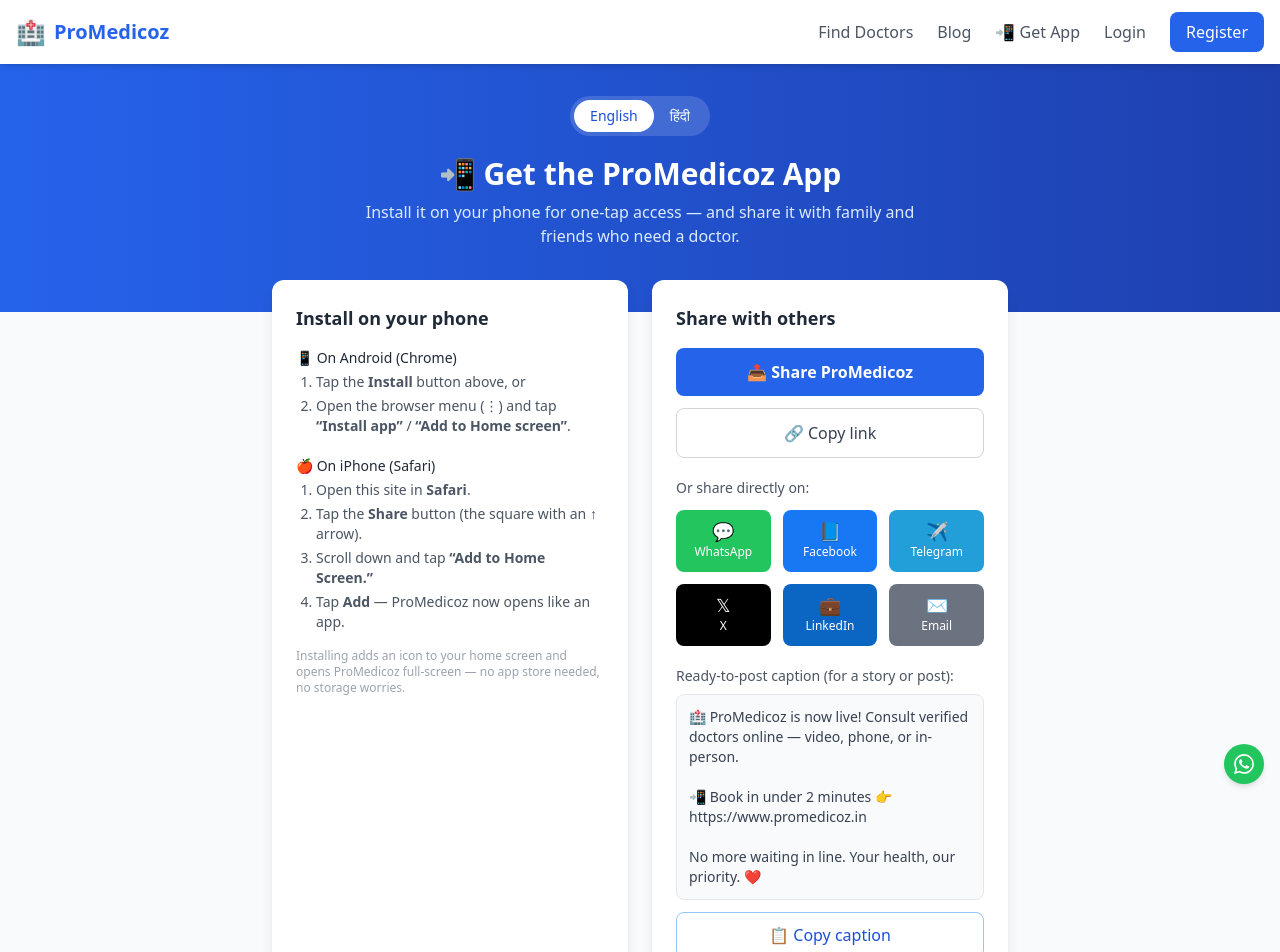
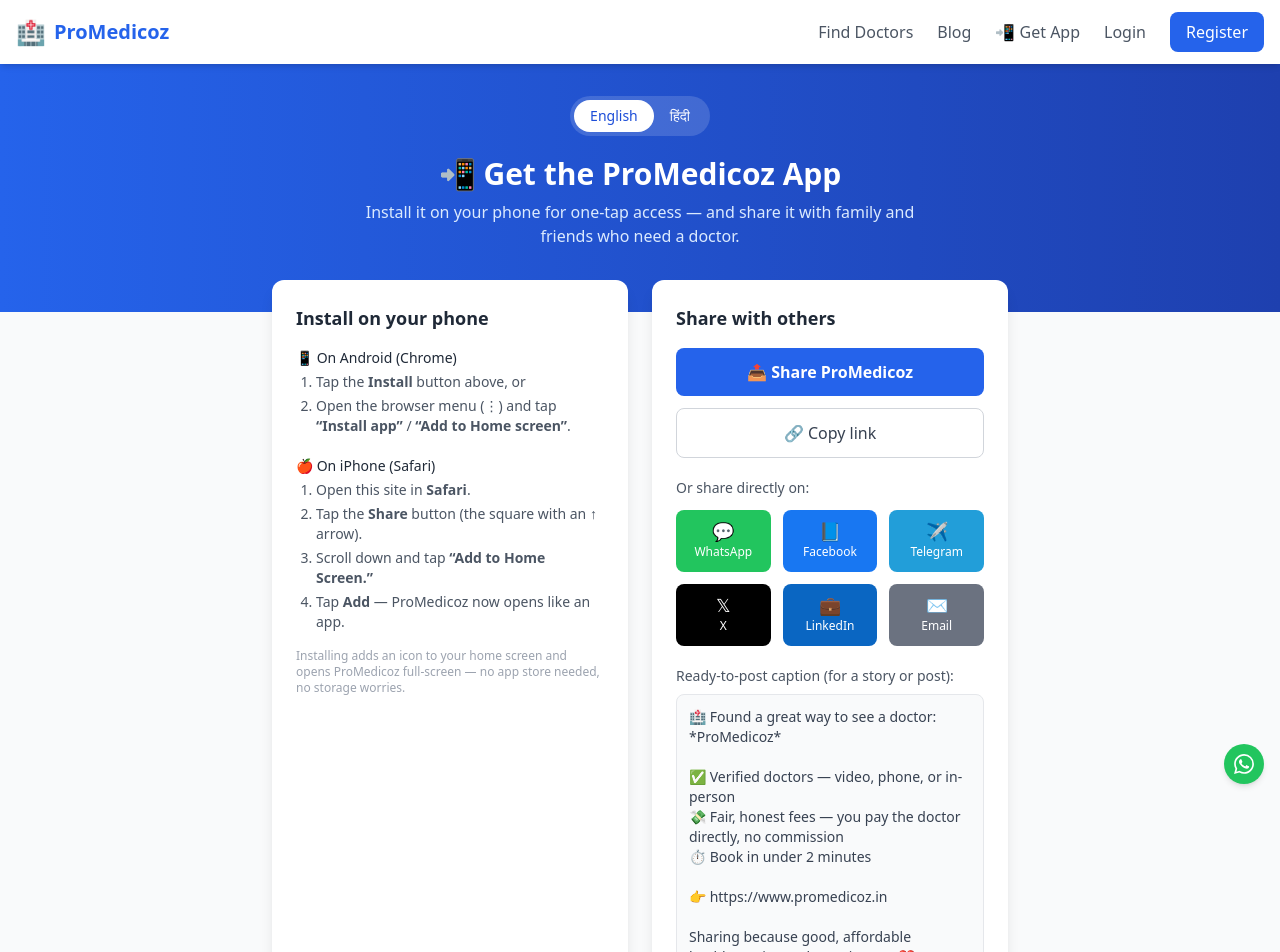
Before and after one commit to kndnkmr/docconnect, a React (Vite) app in the folder client/: page /install in a window 1280 px wide. Shown: the top 952 px of the page. Built offline with nearby package versions, Linux system fonts and the light colour scheme; no server answers.

Commit message:
Improve share/WhatsApp-forward text: lead with verified doctors, fair fees, no commission (EN + HI)

```diff
--- a/client/src/pages/InstallApp.jsx
+++ b/client/src/pages/InstallApp.jsx
@@ -47,9 +47,12 @@ const TXT = {
     shareFallback: 'Link copied! Or use the WhatsApp / Facebook buttons below to share directly.',
     installedToast: 'ProMedicoz installed!',
     shareText:
-      '🏥 ProMedicoz is now live! Consult verified doctors online — video, phone, or in-person.\n\n' +
-      '📲 Book in under 2 minutes 👉 ' + SITE_URL + '\n\n' +
-      'No more waiting in line. Your health, our priority. ❤️',
+      '🏥 Found a great way to see a doctor: *ProMedicoz*\n\n' +
+      '✅ Verified doctors — video, phone, or in-person\n' +
+      '💸 Fair, honest fees — you pay the doctor directly, no commission\n' +
+      '⏱️ Book in under 2 minutes\n\n' +
+      '👉 ' + SITE_URL + '\n\n' +
+      'Sharing because good, affordable healthcare is worth passing on. ❤️',
   },
   hi: {
     heroTitle: '📲 ProMedicoz ऐप पाएं',
@@ -83,9 +86,12 @@ const TXT = {
     shareFallback: 'लिंक कॉपी हो गया! या नीचे दिए WhatsApp / Facebook बटन से सीधे साझा करें।',
     installedToast: 'ProMedicoz इंस्टॉल हो गया!',
     shareText:
-      '🏥 ProMedicoz अब उपलब्ध है! सत्यापित डॉक्टरों से ऑनलाइन परामर्श करें — वीडियो, फ़ोन या क्लिनिक पर।\n\n' +
-      '📲 2 मिनट से भी कम में बुक करें 👉 ' + SITE_URL + '\n\n' +
-      'अब लाइन में इंतज़ार नहीं। आपका स्वास्थ्य, हमारी प्राथमिकता। ❤️',
+      '🏥 डॉक्टर दिखाने का एक बढ़िया तरीका मिला: *ProMedicoz*\n\n' +
+      '✅ सत्यापित डॉक्टर — वीडियो, फ़ोन या क्लिनिक पर\n' +
+      '💸 वाजिब और ईमानदार फ़ीस — पैसे सीधे डॉक्टर को, कोई कमीशन नहीं\n' +
+      '⏱️ 2 मिनट से भी कम में बुक करें\n\n' +
+      '👉 ' + SITE_URL + '\n\n' +
+      'शेयर इसलिए, क्योंकि अच्छी और सस्ती सेहत-सुविधा सबके काम आती है। ❤️',
   },
 };
 
```
